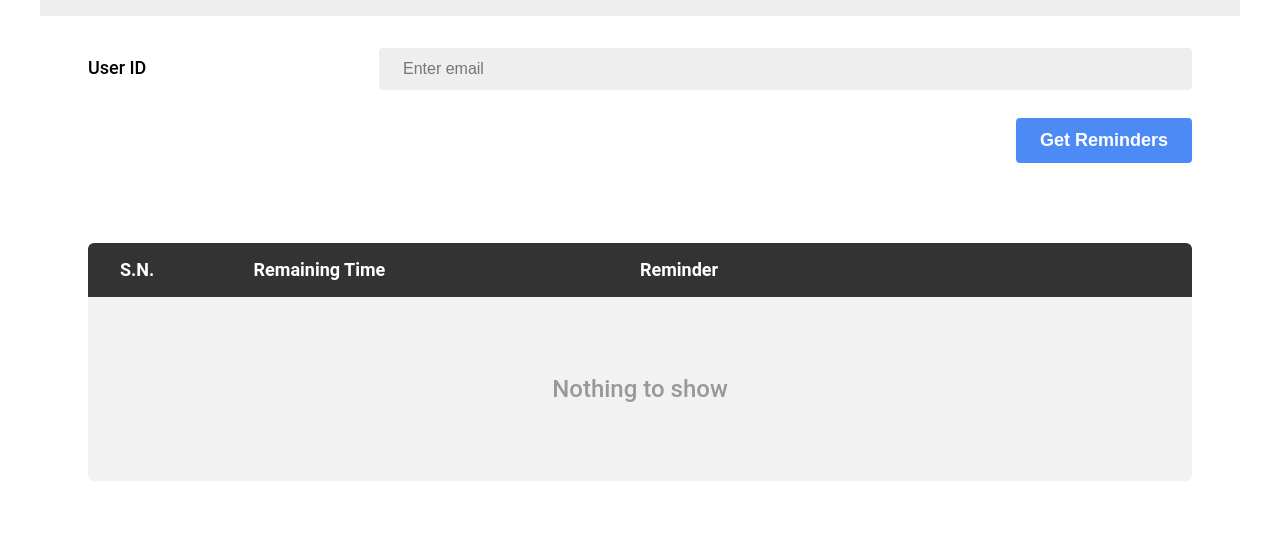
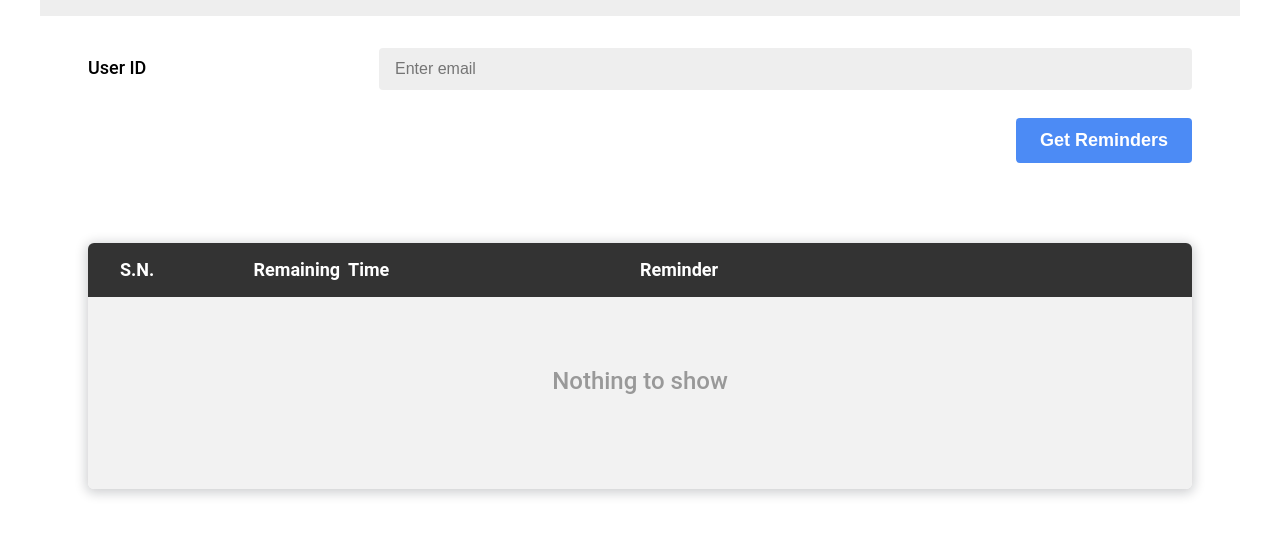
Before and after one commit to Nischal2015/reminder-app, a website built with Vite: page frontend/reminders.html in a window 1280 px wide. Shown: the part 64-600 px from the top of the page. Built offline with nearby package versions, Linux system fonts and the light colour scheme; no server answers.

Commit message:
Fix minor stylings

```diff
--- a/frontend/src/styles/style.css
+++ b/frontend/src/styles/style.css
@@ -14,6 +14,23 @@
   margin: 0;
   padding: 0;
   box-sizing: inherit;
+}
+
+::-webkit-scrollbar {
+  width: 8px;
+}
+
+::-webkit-scrollbar-track {
+  background: var(--light-grey);
+}
+
+::-webkit-scrollbar-thumb {
+  background: #666;
+  border-radius: 10px;
+}
+
+::-webkit-scrollbar-thumb:hover {
+  background: var(--dark-grey);
 }
 
 html {
@@ -135,6 +152,7 @@ a:active {
   background-color: var(--light-grey);
   width: 100%;
   font-size: 1.6rem;
+  padding: 1.2rem 1.6rem;
 }
 
 .btn {
@@ -146,6 +164,7 @@ a:active {
   font-weight: 700;
   color: var(--white);
   transition: padding 0.15s linear;
+  padding: 1.2rem 2.4rem;
 }
 
 .btn:disabled {
@@ -191,13 +210,13 @@ a:active {
 .input,
 .btn {
   border: none;
-  padding: 1.2rem 2.4rem;
   border-radius: 4px;
 }
 
 .table-container {
   border-radius: 6px;
   overflow: hidden;
+  box-shadow: 0 2px 12px 2px rgba(8, 14, 24, 0.2);
 }
 
 .table {
@@ -217,8 +236,12 @@ a:active {
 }
 
 .table-body {
-  max-height: 28.4rem;
-  overflow-y: scroll;
+  max-height: 28.8rem;
+  overflow-y: auto;
+}
+
+.tbody::-webkit-scrollbar {
+  display: none;
 }
 
 .tbody td {
@@ -243,6 +266,7 @@ a:active {
 .column2 {
   width: 35%;
   padding-inline-end: 1.2rem;
+  word-spacing: 4px;
 }
 
 .column3 {
@@ -255,7 +279,8 @@ a:active {
   font-size: 2.4rem;
   font-weight: 500;
   color: var(--grey);
-  padding-block: 8rem;
+  padding-block-start: 7.2rem;
+  padding-block-end: 9.6rem;
 }
 
 .reminders {
@@ -285,7 +310,7 @@ a:active {
 
 @media (max-width: 768px) {
   html {
-    font-size: 50%;
+    font-size: 56.25%;
   }
 
   .container {
```
Also changed, not shown: frontend/index.html (+1 -1 lines).
